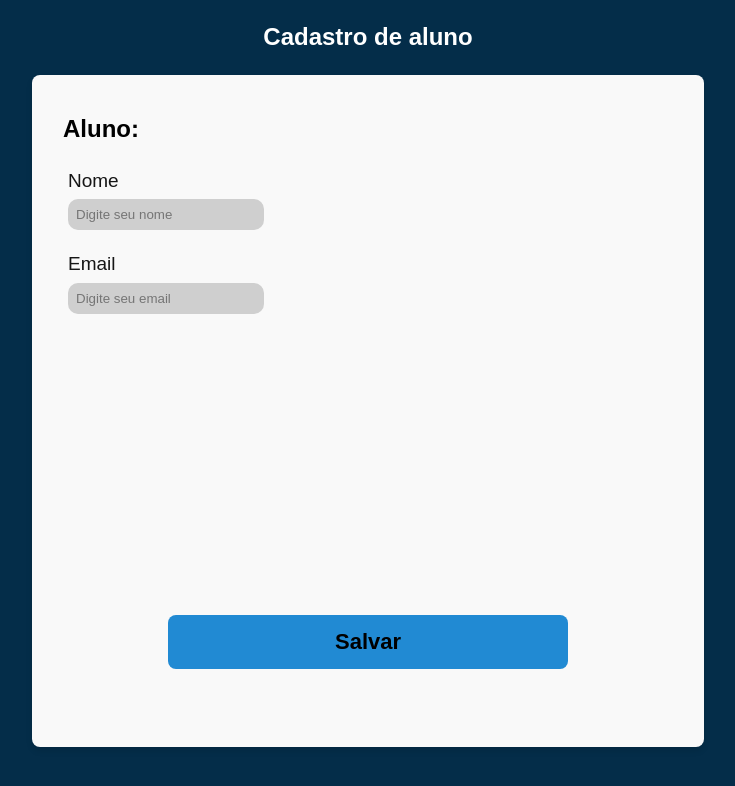
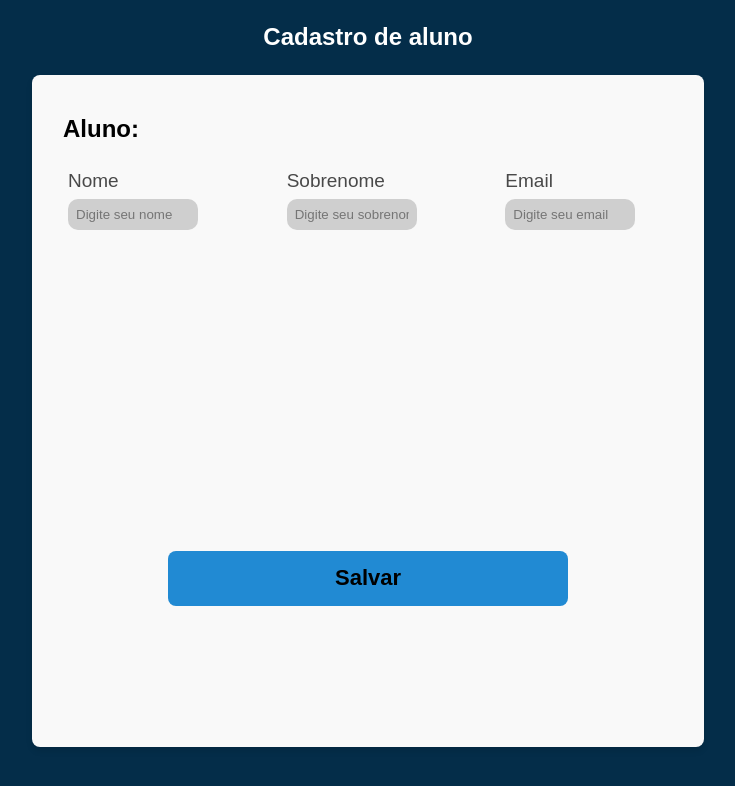
Before and after one commit to gubetiati/Projeto-ELLP, a React (Vite) app: page / in a window 1280 px wide. Shown: the top 786 px of the page, without its empty margins (272-1007 px from the left). Built offline with nearby package versions, Linux system fonts and the light colour scheme.

Commit message:
organização das divs

```diff
--- a/src/components/FormTest2/FormTest2.css
+++ b/src/components/FormTest2/FormTest2.css
@@ -12,9 +12,10 @@
     display: flex;
     flex-direction: column; /* Alinha os elementos verticalmente */
     align-items: flex-start; /* Alinha o conteúdo à esquerda */
-    margin-bottom: 16px;
+    /* margin-bottom: 16px; */
     gap: 4px; /* Espaço entre o label e o input */
     margin: 20px 20px;
+    flex: 1; /* Faz com que os campos tenham tamanhos iguais */
 }
 
 .div-botao {
@@ -30,7 +31,7 @@ button{
 }
 
 div label {
-    color: rgb(22, 22, 22);
+    color: rgb(73, 73, 73);
     font-size: 19px;
     display: block;
     justify-content: start;
@@ -42,7 +43,7 @@ input[type="email"] {
     color: black;
     border: none;
     border-radius: 10px;
-    width: 30%; /* Opcional: ajusta o tamanho do input para o contêiner */
+    width: 70%; /* Opcional: ajusta o tamanho do input para o contêiner */
     padding: 8px; /* Adiciona espaçamento interno ao input */
 }
 
@@ -60,3 +61,10 @@ input[type="email"] {
 .header{
     margin-top: -8%;
 }
+
+.form-row {
+    display: flex;
+    flex-wrap: wrap; /* Permite quebrar linha quando necessário */
+    gap: 16px; /* Espaço entre os campos na mesma linha */
+    justify-content: space-between; /* Adiciona espaço entre os campos */
+}
--- a/src/components/FormTest2/FormTest2.jsx
+++ b/src/components/FormTest2/FormTest2.jsx
@@ -20,7 +20,8 @@ export default function FormTest2() {
                     <h2>Aluno:</h2>
                 </div>
 
-                <form onSubmit={handleSubmit(onSubmit)}> {/* Form envolvido no handleSubmit */}
+                <form onSubmit={handleSubmit(onSubmit)}>
+        <div className="form-row">
             <div className="form-group">
                 <label>Nome</label>
                 <input
@@ -29,6 +30,18 @@ export default function FormTest2() {
                     {...register('nome', { required: 'O nome é obrigatório' })}
                 />
                 {errors.nome && <p className="error">{errors.nome.message}</p>}
+            </div>
+
+            <div className="form-group">
+                <label>Sobrenome</label>
+                <input
+                    type="text"
+                    placeholder="Digite seu sobrenome"
+                    {...register('sobrenome', {
+                        required: 'O sobrenome é obrigatório',
+                    })}
+                />
+                {errors.sobrenome && <p className="error">{errors.sobrenome.message}</p>}
             </div>
 
             <div className="form-group">
@@ -47,6 +60,8 @@ export default function FormTest2() {
                 {errors.email && <p className="error">{errors.email.message}</p>}
             </div>
 
+        </div>
+
         <div className="div-botao">
             <button type="submit">Salvar</button>
         </div>
```
Lines whose indentation alone changed are shown as unchanged.
